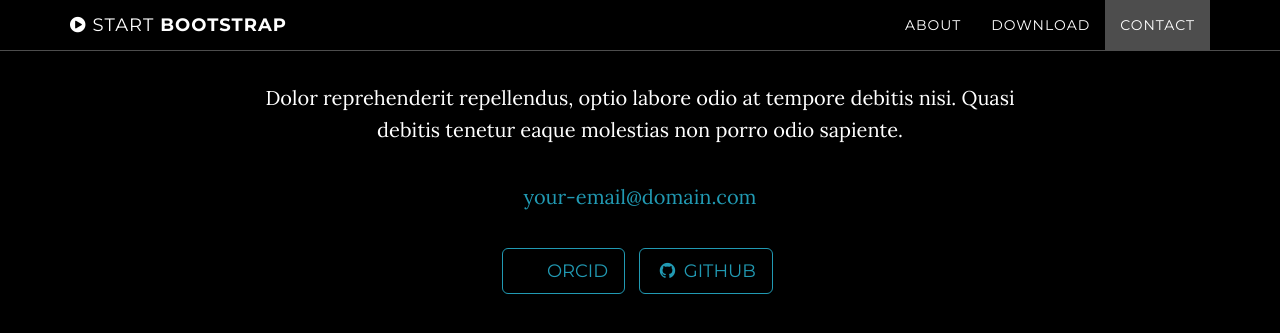
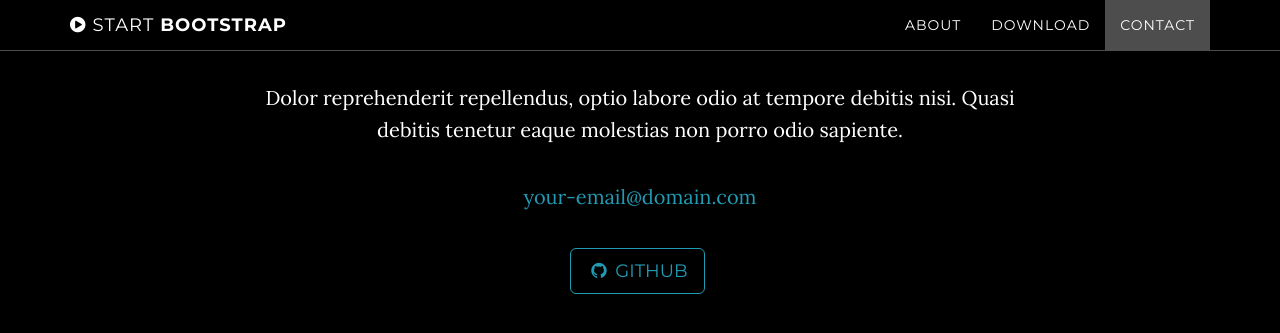
Before and after one commit to kozload/kozload.github.io, a Jekyll site: the page built from index.html, in a window 1280 px wide and 900 px high, scrolled down 2331 px. Shown: the top 333 px of the window. Built offline with Jekyll 4.4.1, drawn with Linux system fonts in a browser that asks for light colours.

Commit message:
Update _config.yml

```diff
--- a/_config.yml
+++ b/_config.yml
@@ -14,8 +14,6 @@ footer: Your Website
 
 # Social networks usernames (many more available: google-plus, flickr, dribbble, pinterest, instagram, tumblr, linkedin, etc.)
 social:
-  - title: orcid
-    url: https://orcid.org/0000-0002-1346-2365
   - title: github
     url: https://github.com/kozload
 
```
